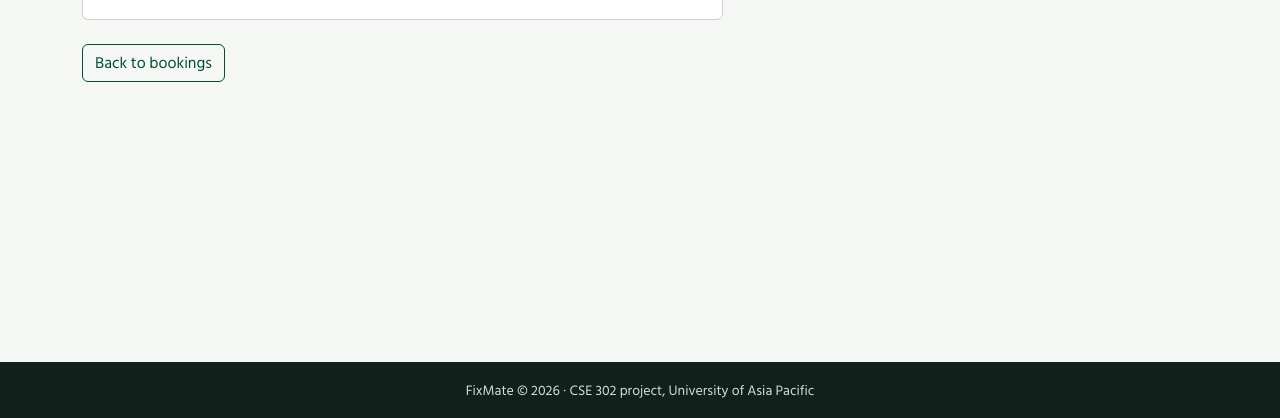
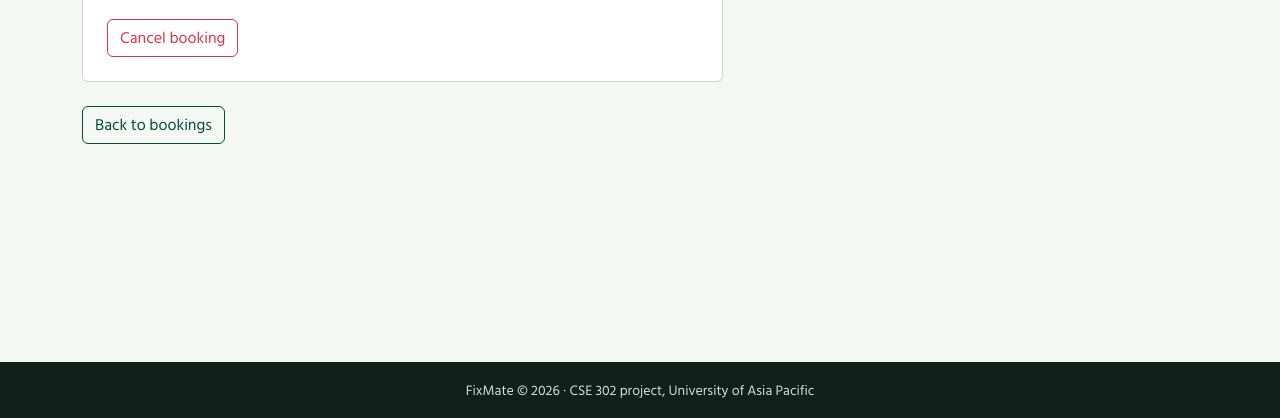
Before and after one commit to mahidhasan01/FixMate, a Django app: page /bookings/1/ in a window 1280 px wide. Shown: the part 382-800 px from the top of the page. Run offline with Django 5.2, Linux system fonts and the light colour scheme; a user stored in the database is signed in; tables that the repository leaves empty hold one stand-in row (values such as "Sample post"); some libraries are stand-ins or nearby versions; some web fonts are replaced.

Commit message:
let customers cancel pending bookings

```diff
--- a/booking_app/urls.py
+++ b/booking_app/urls.py
@@ -9,5 +9,6 @@ urlpatterns = [
     path('requests/', views.worker_bookings, name='worker_bookings'),
     path('<int:pk>/', views.booking_detail, name='booking_detail'),
     path('<int:pk>/respond/', views.booking_respond, name='booking_respond'),
+    path('<int:pk>/cancel/', views.booking_cancel, name='booking_cancel'),
     path('new/<int:listing_pk>/', views.booking_create, name='booking_create'),
 ]
--- a/booking_app/views.py
+++ b/booking_app/views.py
@@ -94,3 +94,21 @@ def booking_respond(request, pk):
             messages.success(request, 'Booking rejected.')
 
     return redirect('booking_app:booking_detail', pk=booking.pk)
+
+
+@login_required
+def booking_cancel(request, pk):
+    booking = get_object_or_404(Booking, pk=pk)
+    if booking.customer.user != request.user:
+        messages.error(request, "You don't have access to that page.")
+        return redirect('home')
+
+    if request.method == 'POST':
+        if booking.status != Booking.PENDING:
+            messages.error(request, "This booking can't be cancelled anymore.")
+        else:
+            booking.status = Booking.CANCELLED
+            booking.save()
+            messages.success(request, 'Booking cancelled.')
+
+    return redirect('booking_app:booking_detail', pk=booking.pk)
--- a/templates/booking_app/booking_detail.html
+++ b/templates/booking_app/booking_detail.html
@@ -32,6 +32,14 @@
                             <button type="submit" name="action" value="reject" class="btn btn-outline-danger">Reject booking</button>
                         </form>
                     {% endif %}
+
+                    {% if booking.customer.user == user and booking.status == 'pending' %}
+                        <form method="post" action="{% url 'booking_app:booking_cancel' booking.pk %}" class="mt-4"
+                              onsubmit="return confirm('Cancel this booking?');">
+                            {% csrf_token %}
+                            <button type="submit" class="btn btn-outline-danger">Cancel booking</button>
+                        </form>
+                    {% endif %}
                 </div>
             </div>
         </div>
```
